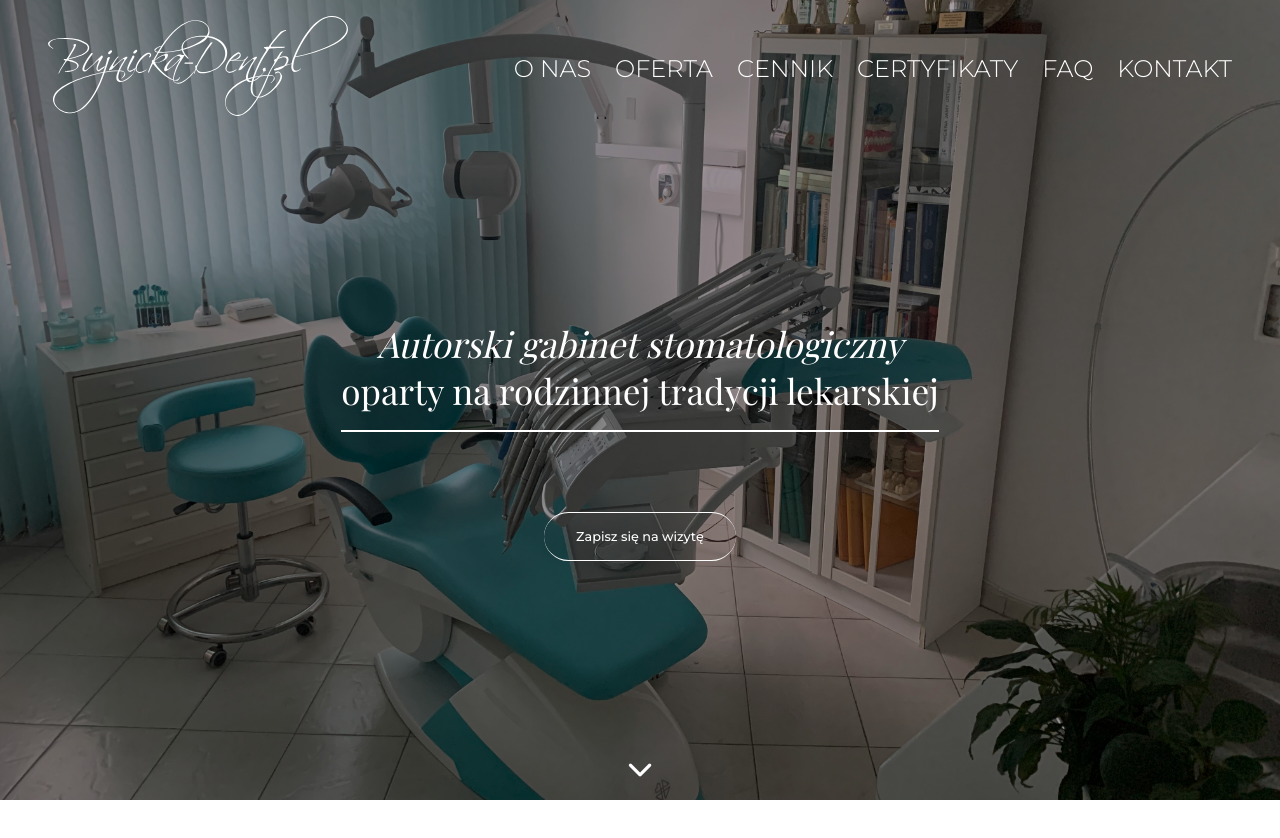
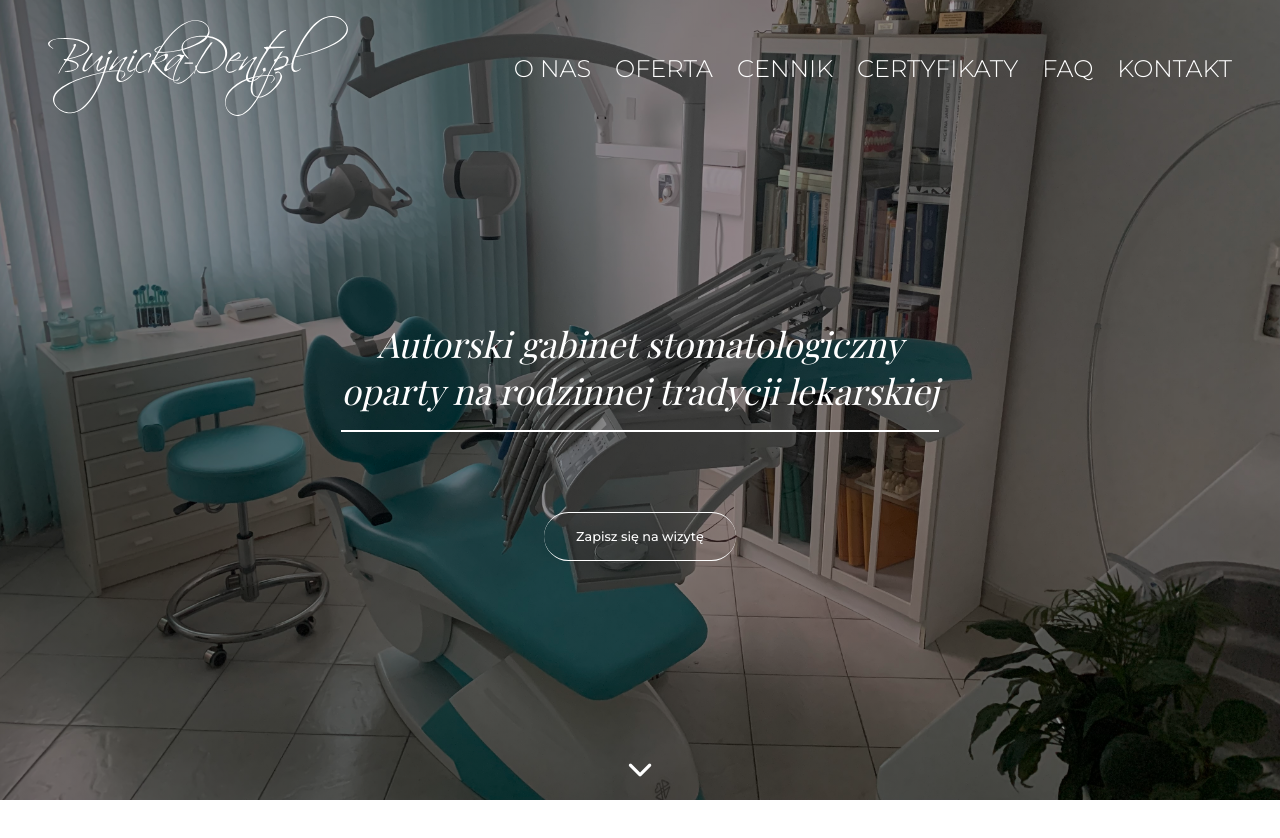
Before and after one commit to ArtoszBart/bujnicka-dent, a React (Create React App) app: page / in a window 1280 px wide. Shown: the top 838 px of the page. Built offline with nearby package versions, Linux system fonts and the light colour scheme; a web font is replaced by a local one.

Commit message:
Fixed Home parallaxBanner

```diff
--- a/src/components/fragments/ParallaxBanner.js
+++ b/src/components/fragments/ParallaxBanner.js
@@ -14,8 +14,9 @@ function Header(props) {
     return (
         <div className="banner" id={props.id} style={{ transform: `translateY(-${offsetY * 0.5}px)` }}>
             <div className="banner-title">
-                <h1><i>{props.text}</i></h1>
+                <h1><i>{props.text}</i>{props.text2}</h1>
             </div>
+            {props.children}
         </div>
     )
 }
--- a/src/components/pages/MainPage.js
+++ b/src/components/pages/MainPage.js
@@ -1,5 +1,6 @@
 import { Link } from 'react-router-dom';
 import '../../styles/main.scss';
+import ParallaxBanner from '../fragments/ParallaxBanner'
 
 function MainPage() {
 	const device1st = 'Autorski gabinet stomatologiczny';
@@ -7,16 +8,10 @@ function MainPage() {
 
 	return (
 		<main className="main-wrapper page-wrapper" role="main">
-			<div className="banner" id="main-page">
-				<div className="banner-title">
-					<h1 className="device"><i>{device1st}</i> {'\n' + device2nd}</h1>
-				</div>
+			<ParallaxBanner id="main-page" text={device1st} text2={'\n' + device2nd}>
 				<Link className="button" to="/appointment">Zapisz się na wizytę</Link>
-				{/* <div className="quote"><q>SALUS AEGROTI SUPREMA LEX</q> (dobro chorego najwyższym prawem)<br />
-					<q>PRIMUM NON NOCERE</q> (po pierwsze nie szkodzić)<br />
-					Hipokrates</div> */}
 				<a className="scroll-down" href="#section1"><i className="fas fa-chevron-down"></i></a>
-			</div>
+			</ParallaxBanner>
 			<article className="section" id="section1">
 
 			</article>
```
